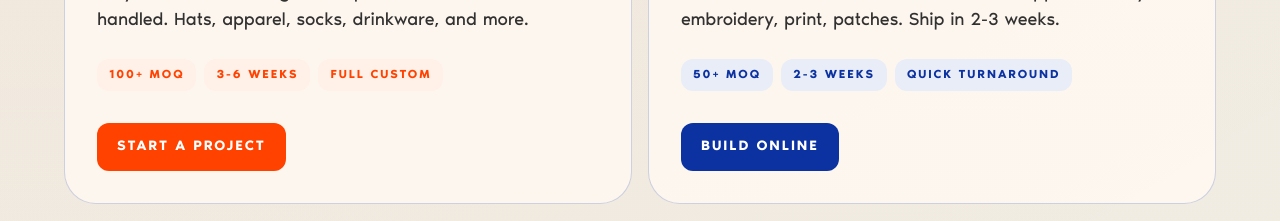
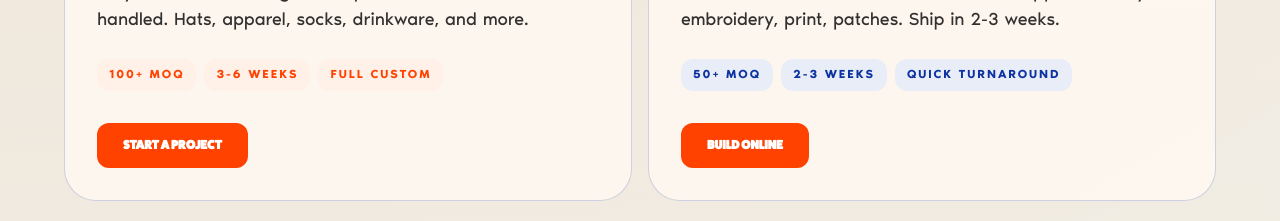
Before and after one commit to hanaajones/orangegoods-website, a Next.js app: page / in a window 1280 px wide. Shown: the part 1800-2021 px from the top of the page. Built offline with nearby package versions, Linux system fonts and the light colour scheme.

Commit message:
style: TwoPaths + CTASection buttons → btn-og / btn-og-white classes

```diff
--- a/components/CTASection.tsx
+++ b/components/CTASection.tsx
@@ -29,7 +29,7 @@ export function CTASection({
           </div>
           <Link
             href={buttonHref}
-            className="inline-flex min-h-12 items-center justify-center rounded-xl bg-[var(--og-orange)] px-6 text-sm font-semibold uppercase tracking-[0.14em] text-white transition hover:bg-[#d73b05]"
+            className="btn-og-white"
           >
             {buttonLabel}
           </Link>
--- a/components/TwoPaths.tsx
+++ b/components/TwoPaths.tsx
@@ -55,11 +55,7 @@ export function TwoPaths({ items, title }: { items: PathItem[]; title: string })
               </div>
               <Link
                 href={item.href}
-                className={`mt-8 inline-flex min-h-12 items-center rounded-xl px-5 text-sm font-semibold uppercase tracking-[0.14em] transition ${
-                  index === 0
-                    ? "bg-[var(--og-orange)] text-white hover:bg-[#d73b05]"
-                    : "bg-[var(--og-blue)] text-white hover:bg-[var(--og-dark-blue)]"
-                }`}
+                className="btn-og mt-8"
               >
                 {item.label}
               </Link>
```
